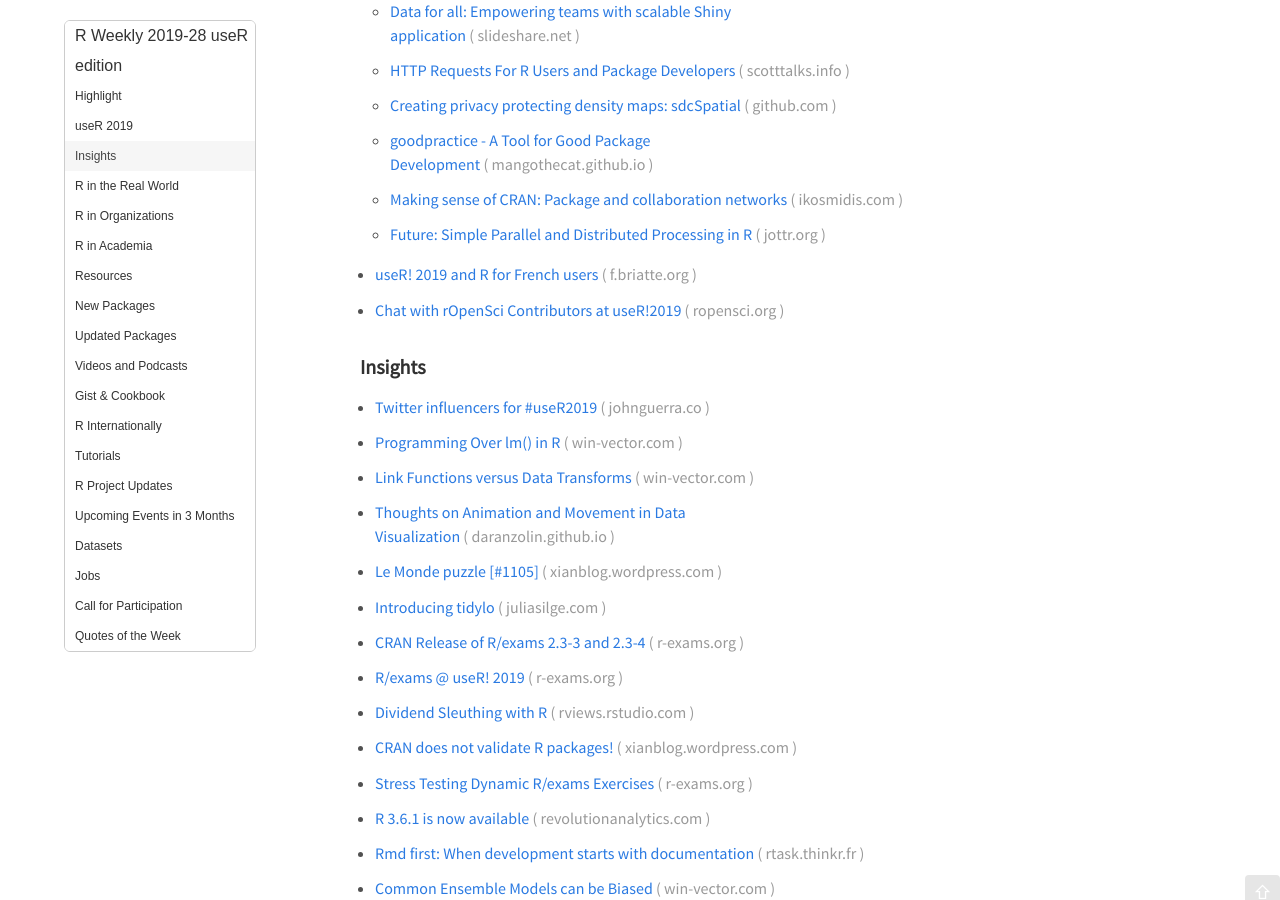
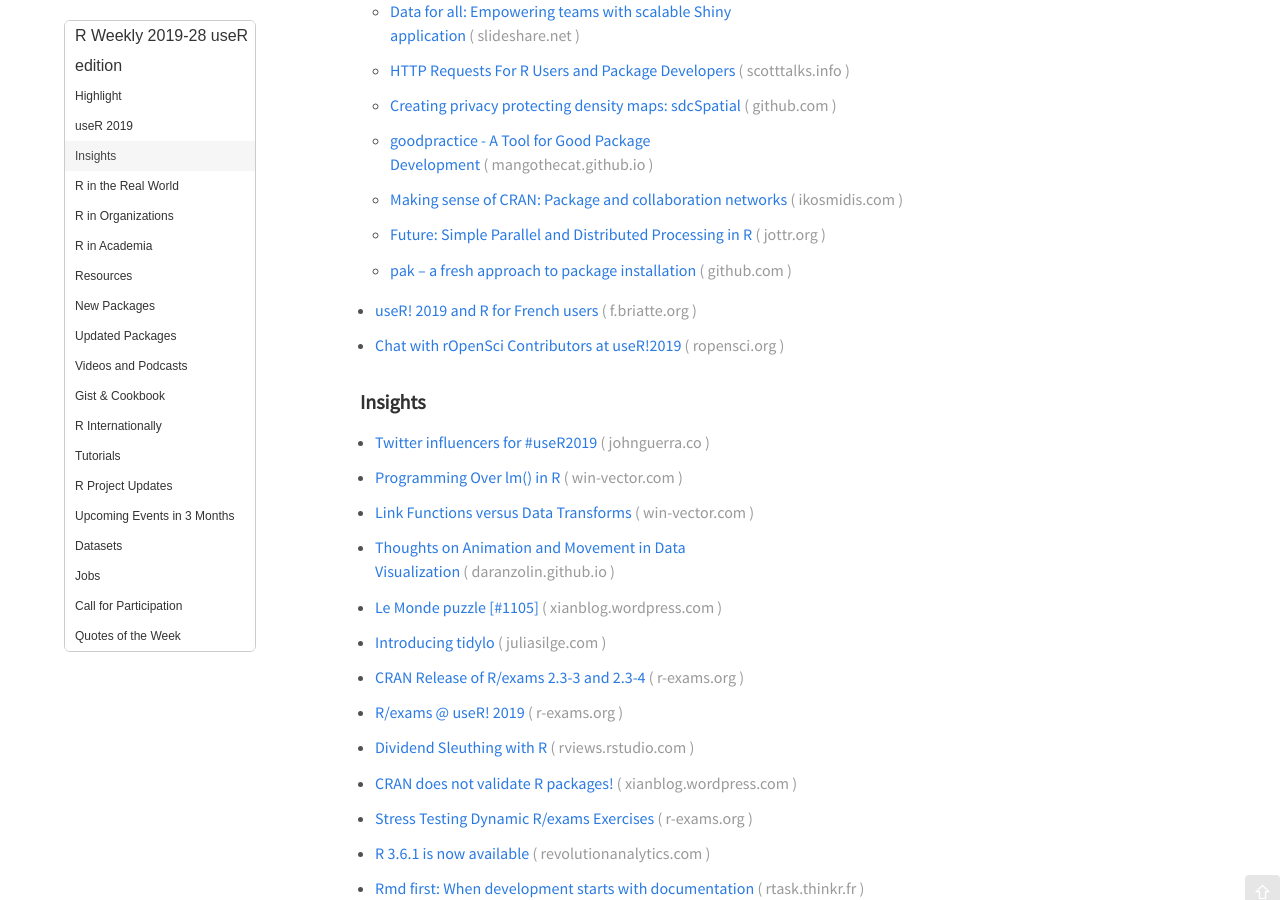
Before and after one commit to rweekly/rweekly.org, a Jekyll site: the page built from draft.md, in a window 1280 px wide and 900 px high, scrolled down 2904 px. Built offline with Jekyll 4.4.1, drawn with Linux system fonts in a browser that asks for light colours; emoji names are drawn with the system emoji font; comment, search, counter and statistics services are not loaded.

Commit message:
another presentation link

```diff
--- a/draft.md
+++ b/draft.md
@@ -74,6 +74,7 @@
     + [goodpractice - A Tool for Good Package Development](https://mangothecat.github.io/goodpractice/index.html)
     + [Making sense of CRAN: Package and collaboration networks](http://ikosmidis.com/files/ikosmidis_cranly_user2019/)
     + [Future: Simple Parallel and Distributed Processing in R](https://www.jottr.org/2019/07/12/future-user2019-slides/)
+    + [pak – a fresh approach to package installation](https://github.com/gaborcsardi/pak-talk)
 
 + [useR! 2019 and R for French users](https://f.briatte.org/r/user-2019-and-r-for-french-users)
 + [Chat with rOpenSci Contributors at useR!2019](https://ropensci.org/blog/2019/07/08/user2019/)
```
